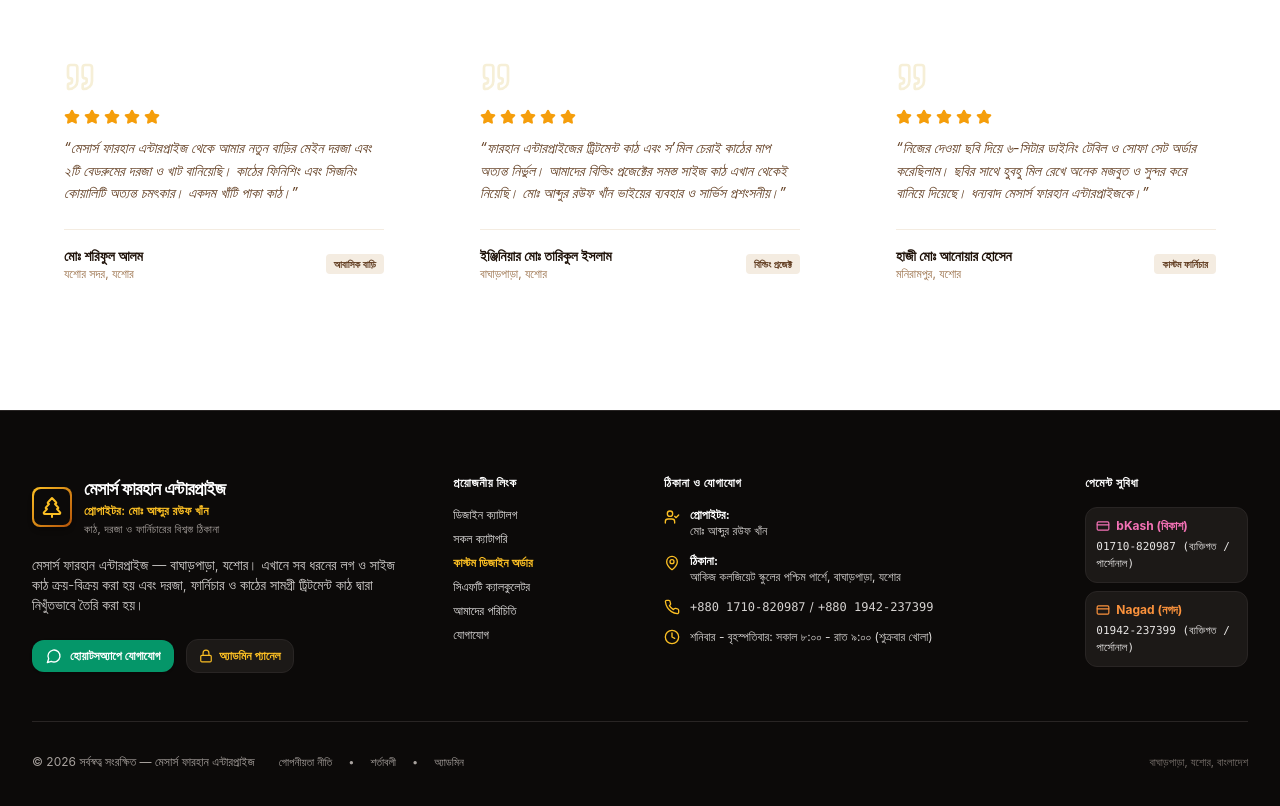
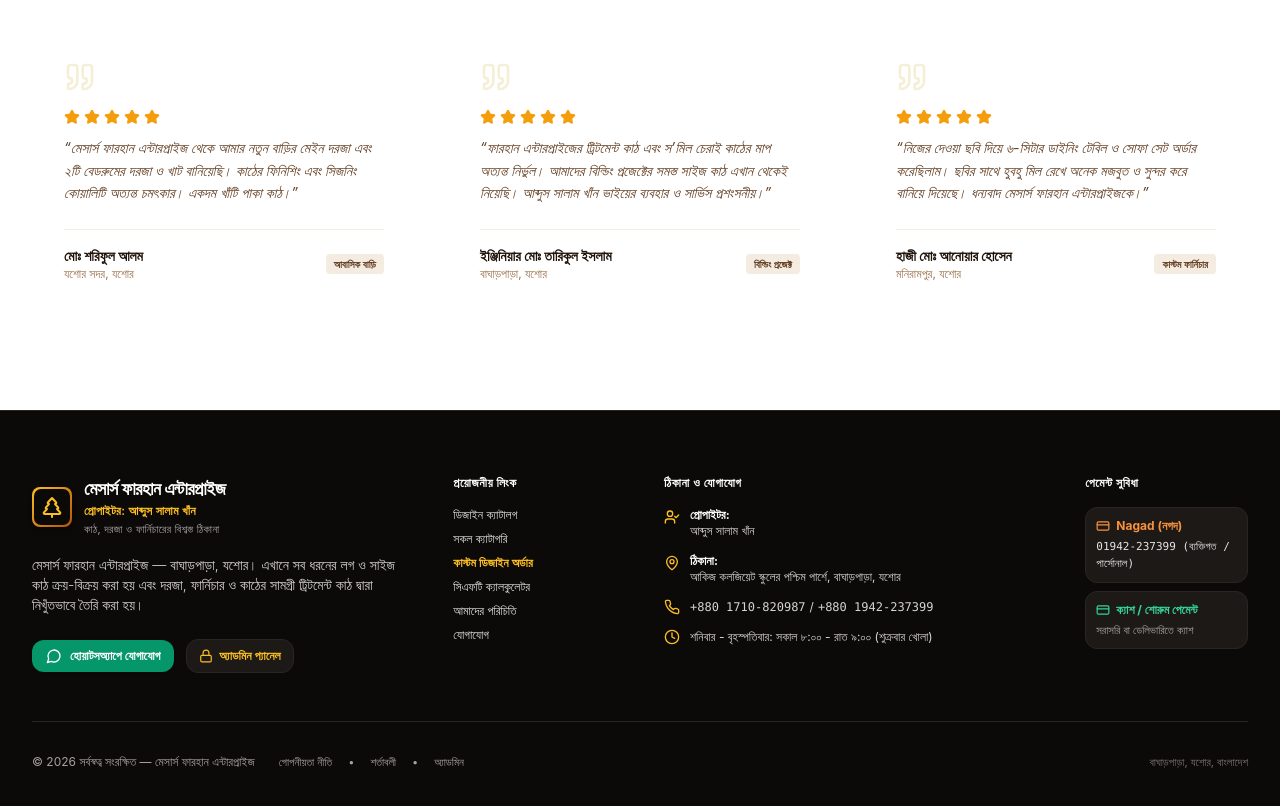
Before and after one commit to Blackproxya2z/SM-DOOR-, a Next.js app: page / in a window 1280 px wide. Shown: the part 9420-10226 px from the top of the page. Built offline with nearby package versions, Linux system fonts and the light colour scheme.

Commit message:
feat: update proprietor to Abdus Salam Khan, remove bKash display, and align contact info

```diff
--- a/scripts/update_admin.js
+++ b/scripts/update_admin.js
@@ -363,7 +363,7 @@
             মেসার্স ফারহান এন্টারপ্রাইজ
           </h2>
           <p className="mt-1.5 text-center text-xs text-amber-400 font-semibold">
-            প্রোপাইটর: মোঃ আব্দুর রউফ খাঁন — বাঘাড়পাড়া, যশোর
+            প্রোপাইটর: আব্দুস সালাম খাঁন — বাঘাড়পাড়া, যশোর
           </p>
           <p className="mt-1 text-center text-[11px] text-stone-400">
             নিরাপদ ওয়েবসাইট ম্যানেজমেন্ট ও অ্যাডমিন কন্ট্রোল প্যানেল
@@ -459,7 +459,7 @@
                 <ExternalLink className="w-3.5 h-3.5 text-stone-400" />
               </h1>
               <span className="text-[10px] text-stone-400 block font-medium">
-                প্রোপাইটর: মোঃ আব্দুর রউফ খাঁন — বাঘাড়পাড়া, যশোর
+                প্রোপাইটর: আব্দুস সালাম খাঁন — বাঘাড়পাড়া, যশোর
               </span>
             </div>
           </Link>
--- a/src/app/admin/page.tsx
+++ b/src/app/admin/page.tsx
@@ -360,7 +360,7 @@
             মেসার্স ফারহান এন্টারপ্রাইজ
           </h2>
           <p className="mt-1.5 text-center text-xs text-amber-400 font-semibold">
-            প্রোপাইটর: মোঃ আব্দুর রউফ খাঁন — বাঘাড়পাড়া, যশোর
+            প্রোপাইটর: আব্দুস সালাম খাঁন — বাঘাড়পাড়া, যশোর
           </p>
           <p className="mt-1 text-center text-[11px] text-stone-400">
             নিরাপদ ওয়েবসাইট ম্যানেজমেন্ট ও অ্যাডমিন কন্ট্রোল প্যানেল
@@ -456,7 +456,7 @@
                 <ExternalLink className="w-3.5 h-3.5 text-stone-400" />
               </h1>
               <span className="text-[10px] text-stone-400 block font-medium">
-                প্রোপাইটর: মোঃ আব্দুর রউফ খাঁন — বাঘাড়পাড়া, যশোর
+                প্রোপাইটর: আব্দুস সালাম খাঁন — বাঘাড়পাড়া, যশোর
               </span>
             </div>
           </Link>
--- a/src/app/contact/page.tsx
+++ b/src/app/contact/page.tsx
@@ -13,7 +13,8 @@
   Mail,
   Send,
   CheckCircle2,
-  AlertCircle
+  AlertCircle,
+  UserCheck
 } from "lucide-react";
 
 export default function ContactPage() {
@@ -26,9 +27,9 @@
   const [submitted, setSubmitted] = useState(false);
   const [error, setError] = useState('');
 
-  const phone1 = "+880 1819-345678";
-  const phone2 = "+880 1711-234567";
-  const whatsappNumber = "+8801819345678";
+  const phone1 = "+880 1710-820987";
+  const phone2 = "+880 1942-237399";
+  const whatsappNumber = "+8801710820987";
   const cleanWhatsApp = whatsappNumber.replace(/[^0-9]/g, '');
 
   const handleSubmit = async (e: React.FormEvent) => {
@@ -97,18 +98,18 @@
               </h2>
 
               <div className="flex items-start gap-3 text-xs sm:text-sm">
-                <MapPin className="w-5 h-5 text-gold-600 flex-shrink-0 mt-0.5" />
+                <UserCheck className="w-5 h-5 text-gold-600 flex-shrink-0 mt-0.5" />
                 <div>
-                  <strong className="text-wood-900 dark:text-white block">স’মিল ও কারখানা:</strong>
-                  <span className="text-wood-600 dark:text-wood-400">মাঝিরঘাট রোড, স্ট্র্যান্ড রোড সংলগ্ন, কোতোয়ালি, চট্টগ্রাম।</span>
+                  <strong className="text-wood-900 dark:text-white block">প্রোপাইটর:</strong>
+                  <span className="text-wood-700 dark:text-wood-300 font-medium">আব্দুস সালাম খাঁন</span>
                 </div>
               </div>
 
               <div className="flex items-start gap-3 text-xs sm:text-sm">
                 <MapPin className="w-5 h-5 text-gold-600 flex-shrink-0 mt-0.5" />
                 <div>
-                  <strong className="text-wood-900 dark:text-white block">ডিসপ্লে শোরুম:</strong>
-                  <span className="text-wood-600 dark:text-wood-400">বায়েজিদ বোস্তামী রোড, নাসিরাবাদ, চট্টগ্রাম।</span>
+                  <strong className="text-wood-900 dark:text-white block">স’মিল, কারখানা ও শোরুম:</strong>
+                  <span className="text-wood-600 dark:text-wood-400">আকিজ কলজিয়েট স্কুলের পশ্চিম পার্শে, বাঘাড়পাড়া, যশোর।</span>
                 </div>
               </div>
 
@@ -127,7 +128,7 @@
                 <Clock className="w-5 h-5 text-gold-600 flex-shrink-0 mt-0.5" />
                 <div>
                   <strong className="text-wood-900 dark:text-white block">খোলা থাকার সময়:</strong>
-                  <span className="text-wood-600 dark:text-wood-400">সকাল ৯:০০ - রাত ৮:০০ (সপ্তাহের ৭ দিনই খোলা)</span>
+                  <span className="text-wood-600 dark:text-wood-400">সকাল ৮:০০ - রাত ৯:০০ (সপ্তাহের ৭ দিনই খোলা)</span>
                 </div>
               </div>
 
--- a/src/components/Footer.tsx
+++ b/src/components/Footer.tsx
@@ -182,23 +182,24 @@
               {language === 'bn' ? 'পেমেন্ট সুবিধা' : 'Payment Methods'}
             </h4>
             <div className="space-y-2 text-xs text-stone-300">
+              {settings?.nagadNumber && (
+                <div className="p-2.5 rounded-xl bg-stone-900 border border-stone-800">
+                  <div className="flex items-center gap-1.5 font-bold text-orange-400 text-xs mb-1">
+                    <CreditCard className="w-3.5 h-3.5" />
+                    <span>Nagad (নগদ)</span>
+                  </div>
+                  <span className="font-mono text-[11px] text-stone-200">
+                    {settings.nagadNumber}
+                  </span>
+                </div>
+              )}
               <div className="p-2.5 rounded-xl bg-stone-900 border border-stone-800">
-                <div className="flex items-center gap-1.5 font-bold text-pink-400 text-xs mb-1">
+                <div className="flex items-center gap-1.5 font-bold text-emerald-400 text-xs mb-1">
                   <CreditCard className="w-3.5 h-3.5" />
-                  <span>bKash (বিকাশ)</span>
+                  <span>{language === 'bn' ? 'ক্যাশ / শোরুম পেমেন্ট' : 'Cash / Showroom'}</span>
                 </div>
-                <span className="font-mono text-[11px] text-stone-200">
-                  {settings?.bkashNumber || '01710-820987'}
-                </span>
-              </div>
-
-              <div className="p-2.5 rounded-xl bg-stone-900 border border-stone-800">
-                <div className="flex items-center gap-1.5 font-bold text-orange-400 text-xs mb-1">
-                  <CreditCard className="w-3.5 h-3.5" />
-                  <span>Nagad (নগদ)</span>
-                </div>
-                <span className="font-mono text-[11px] text-stone-200">
-                  {settings?.nagadNumber || '01942-237399'}
+                <span className="text-[11px] text-stone-400">
+                  {language === 'bn' ? 'সরাসরি বা ডেলিভারিতে ক্যাশ' : 'Cash on delivery available'}
                 </span>
               </div>
             </div>
--- a/src/lib/db.ts
+++ b/src/lib/db.ts
@@ -1975,8 +1975,8 @@
     "locationBn": "বাঘাড়পাড়া, যশোর",
     "locationEn": "Bagharpara, Jashore",
     "rating": 5,
-    "commentBn": "ফারহান এন্টারপ্রাইজের ট্রিটমেন্ট কাঠ এবং স’মিল চেরাই কাঠের মাপ অত্যন্ত নির্ভুল। আমাদের বিল্ডিং প্রজেক্টের সমস্ত সাইজ কাঠ এখান থেকেই নিয়েছি। মোঃ আব্দুর রউফ খাঁন ভাইয়ের ব্যবহার ও সার্ভিস প্রশংসনীয়।",
-    "commentEn": "Exact band-sawn dimensions and high quality vacuum treated timber. Proprietor Md. Abdur Rauf Khan provides exceptional service.",
+    "commentBn": "ফারহান এন্টারপ্রাইজের ট্রিটমেন্ট কাঠ এবং স’মিল চেরাই কাঠের মাপ অত্যন্ত নির্ভুল। আমাদের বিল্ডিং প্রজেক্টের সমস্ত সাইজ কাঠ এখান থেকেই নিয়েছি। আব্দুস সালাম খাঁন ভাইয়ের ব্যবহার ও সার্ভিস প্রশংসনীয়।",
+    "commentEn": "Exact band-sawn dimensions and high quality vacuum treated timber. Proprietor Abdus Salam Khan provides exceptional service.",
     "projectTypeBn": "বিল্ডিং প্রজেক্ট",
     "projectTypeEn": "Building Project",
     "verifiedBuyer": true,
@@ -2001,8 +2001,8 @@
 const initialSiteSettings: SiteSettings = {
   "siteNameBn": "মেসার্স ফারহান এন্টারপ্রাইজ",
   "siteNameEn": "M/S Farhan Enterprise",
-  "proprietorBn": "মোঃ আব্দুর রউফ খাঁন",
-  "proprietorEn": "Md. Abdur Rauf Khan",
+  "proprietorBn": "আব্দুস সালাম খাঁন",
+  "proprietorEn": "Abdus Salam Khan",
   "taglineBn": "কাঠ, দরজা ও ফার্নিচারের বিশ্বস্ত ঠিকানা",
   "taglineEn": "Trusted Wood, Door & Furniture Solutions",
   "servicesBn": "এখানে লগ ও সাইজ কাঠ ক্রয়-বিক্রয় করা হয় এবং দরজা, ফার্নিচার, যাবতীয় কাঠের সামগ্রী ট্রিটমেন্ট কাঠ দ্বারা তৈরী করা হয়।",
@@ -2025,7 +2025,7 @@
   "noticeTextBn": "আমাদের বাঘাড়পাড়া শোরুম ও স’মিলে সরাসরি পরিদর্শনের আমন্ত্রণ রইলো।",
   "noticeTextEn": "Welcome to visit our Bagharpara showroom and sawmill facility in Jashore.",
   "isNoticeActive": true,
-  "bkashNumber": "01710-820987 (ব্যক্তিগত / পার্সোনাল)",
+  "bkashNumber": "",
   "nagadNumber": "01942-237399 (ব্যক্তিগত / পার্সোনাল)"
 };
 
--- a/src/lib/translations.ts
+++ b/src/lib/translations.ts
@@ -4,8 +4,8 @@
       name: "মেসার্স ফারহান এন্টারপ্রাইজ",
       tagline: "কাঠ, দরজা ও ফার্নিচারের বিশ্বস্ত ঠিকানা",
       shortTagline: "লগ, সাইজ কাঠ, দরজা ও ফার্নিচার",
-      proprietor: "মোঃ আব্দুর রউফ খাঁন",
-      proprietorLabel: "প্রোপাইটর: মোঃ আব্দুর রউফ খাঁন",
+      proprietor: "আব্দুস সালাম খাঁন",
+      proprietorLabel: "প্রোপাইটর: আব্দুস সালাম খাঁন",
       services: "এখানে লগ ও সাইজ কাঠ ক্রয়-বিক্রয় করা হয় এবং দরজা, ফার্নিচার, যাবতীয় কাঠের সামগ্রী ট্রিটমেন্ট কাঠ দ্বারা তৈরী করা হয়।",
       address: "আকিজ কলজিয়েট স্কুলের পশ্চিম পার্শে, বাঘাড়পাড়া, যশোর",
       location: "বাঘাড়পাড়া, যশোর, বাংলাদেশ",
@@ -223,7 +223,7 @@
       title: "যোগাযোগ ও শোরুম",
       subtitle: "যেকোনো পরামর্শ, সরাসরি কেনাকাটা বা কাস্টম অর্ডারের জন্য চলে আসুন বা কল দিন",
       proprietorHeading: "প্রোপাইটর",
-      proprietorName: "মোঃ আব্দুর রউফ খাঁন",
+      proprietorName: "আব্দুস সালাম খাঁন",
       phoneHeading: "মোবাইল নম্বর",
       whatsappHeading: "হোয়াটসঅ্যাপ নম্বর",
       addressHeading: "ঠিকানা",
@@ -251,8 +251,8 @@
       name: "M/S Farhan Enterprise",
       tagline: "Trusted Wood, Door & Furniture Solutions",
       shortTagline: "Logs, Sized Wood, Doors & Furniture",
-      proprietor: "Md. Abdur Rauf Khan",
-      proprietorLabel: "Proprietor: Md. Abdur Rauf Khan",
+      proprietor: "Abdus Salam Khan",
+      proprietorLabel: "Proprietor: Abdus Salam Khan",
       services: "We buy and sell logs & sized wood, and craft premium doors, furniture, and all wooden items using chemical-treated seasoned timber.",
       address: "West Side of Akij Collegiate School, Bagharpara, Jashore",
       location: "Bagharpara, Jashore, Bangladesh",
@@ -470,7 +470,7 @@
       title: "Contact & Showroom",
       subtitle: "Visit our showroom or call for direct purchases, custom designs, and timber consultations",
       proprietorHeading: "Proprietor",
-      proprietorName: "Md. Abdur Rauf Khan",
+      proprietorName: "Abdus Salam Khan",
       phoneHeading: "Phone Numbers",
       whatsappHeading: "WhatsApp Numbers",
       addressHeading: "Address",
--- a/src/types/index.ts
+++ b/src/types/index.ts
@@ -196,8 +196,8 @@
   noticeTextBn: string;
   noticeTextEn: string;
   isNoticeActive: boolean;
-  bkashNumber: string;
-  nagadNumber: string;
+  bkashNumber?: string;
+  nagadNumber?: string;
 }
 
 export interface SawmillService {
```
Also changed, not shown: scripts/seed_farhan.js (+5 -5 lines), data/db.json.
